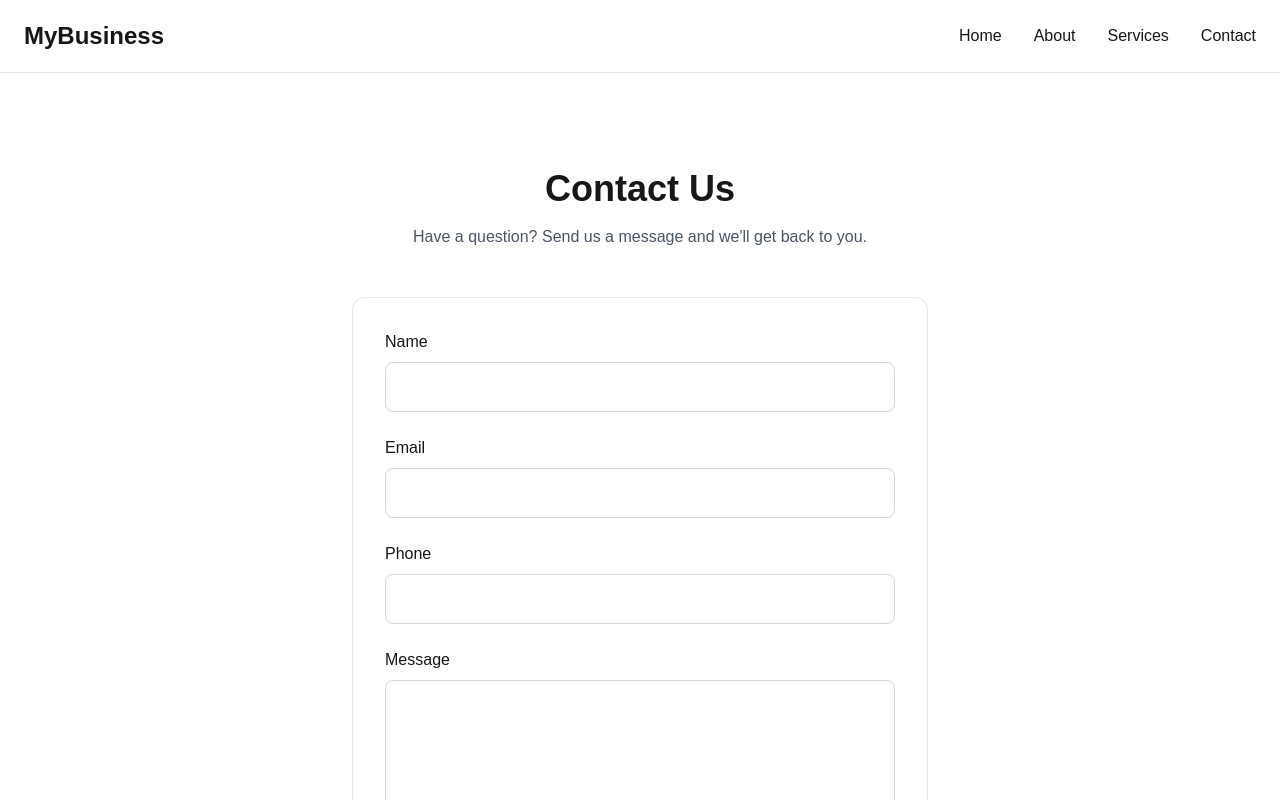
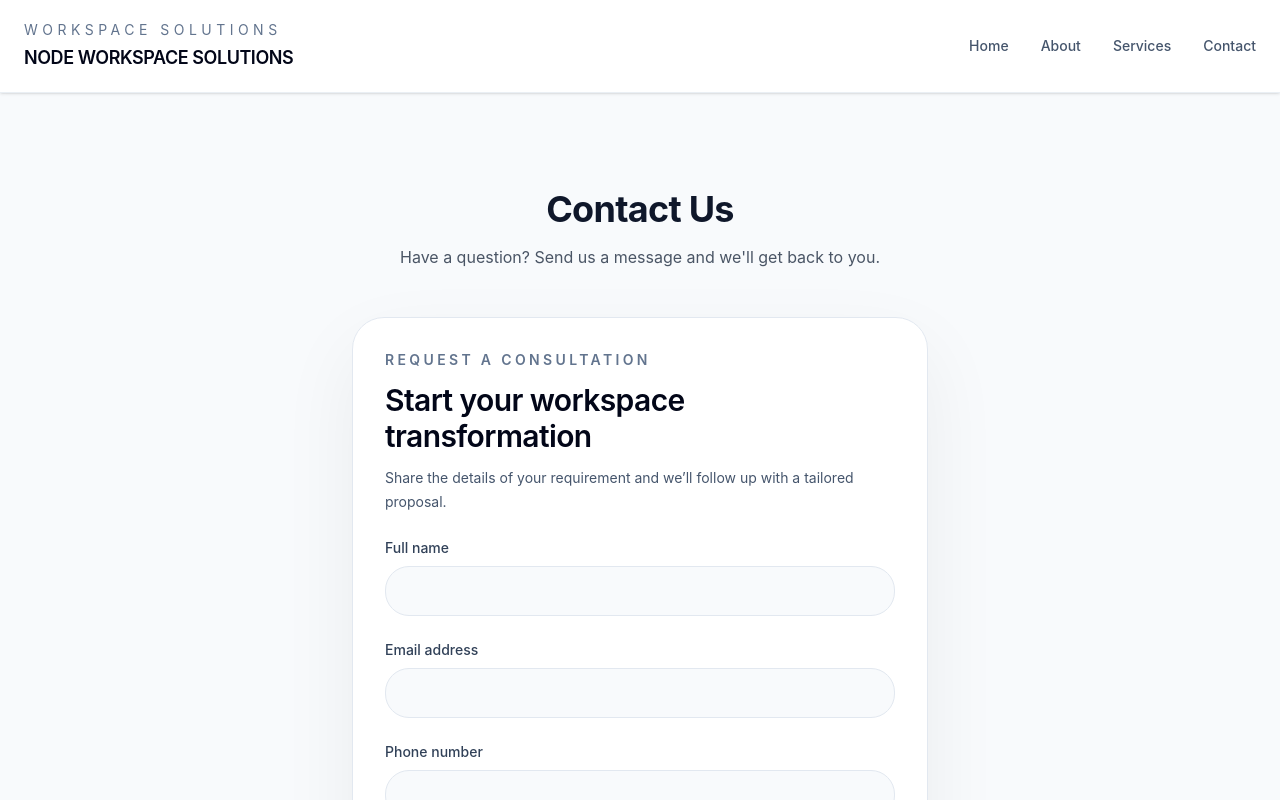
Before and after one commit to selva1011/nws, a Next.js app: page /contact in a window 1280 px wide. Shown: the top 800 px of the page. Built offline with nearby package versions, Linux system fonts and the light colour scheme.

Commit message:
fix: updated the code for basic improvements

```diff
--- a/app/globals.css
+++ b/app/globals.css
@@ -1,30 +1,76 @@
 @import "tailwindcss";
 
 :root {
-  --background: #ffffff;
-  --foreground: #171717;
+  color-scheme: light;
+  font-family: Inter, ui-sans-serif, system-ui, -apple-system, BlinkMacSystemFont,
+    "Segoe UI", sans-serif;
+  --bg: #f8fafc;
+  --surface: #ffffff;
+  --surface-soft: #f8fafc;
+  --border: rgba(148, 163, 184, 0.24);
+  --text: #0f172a;
+  --muted: #475569;
+  --accent: #0f4b8d;
+  --accent-soft: rgba(15, 75, 141, 0.08);
 }
 
 html {
   scroll-behavior: smooth;
-}
-
-@theme inline {
-  --color-background: var(--background);
-  --color-foreground: var(--foreground);
-  --font-sans: var(--font-geist-sans);
-  --font-mono: var(--font-geist-mono);
-}
-
-@media (prefers-color-scheme: dark) {
-  :root {
-    --background: #0a0a0a;
-    --foreground: #ededed;
-  }
+  background: var(--bg);
 }
 
 body {
-  background: var(--background);
-  color: var(--foreground);
-  font-family: Arial, Helvetica, sans-serif;
+  min-height: 100vh;
+  margin: 0;
+  background: var(--bg);
+  color: var(--text);
+  font-family: Inter, ui-sans-serif, system-ui, -apple-system, BlinkMacSystemFont,
+    "Segoe UI", sans-serif;
 }
+
+* {
+  box-sizing: border-box;
+}
+
+::selection {
+  background: rgba(15, 75, 141, 0.16);
+}
+
+main {
+  isolation: isolate;
+}
+
+main > * {
+  view-transition-name: page;
+  view-transition-timing-function: cubic-bezier(0.22, 1, 0.36, 1);
+  view-transition-duration: 0.45s;
+  transition: opacity 0.35s ease, transform 0.35s ease;
+}
+
+@layer base {
+  body {
+    background-image:
+      radial-gradient(circle at top left, rgba(56, 189, 248, 0.1), transparent 28%),
+      radial-gradient(circle at bottom right, rgba(59, 130, 246, 0.08), transparent 24%);
+  }
+
+  h1,
+  h2,
+  h3,
+  h4,
+  h5,
+  h6 {
+    letter-spacing: -0.02em;
+  }
+
+  .glass-panel {
+    background: rgba(255, 255, 255, 0.88);
+    border: 1px solid rgba(148, 163, 184, 0.18);
+    box-shadow: 0 30px 80px rgba(15, 23, 42, 0.08);
+    backdrop-filter: blur(18px);
+  }
+
+  .transition-fade {
+    transition: opacity 0.3s ease, transform 0.3s ease;
+  }
+}
--- a/app/layout.tsx
+++ b/app/layout.tsx
@@ -2,32 +2,34 @@ import type { Metadata } from "next";
 import "./globals.css";
 import Header from "@/components/Header";
 import Footer from "@/components/Footer";
+import PageTransition from "@/components/PageTransition";
 
 export const metadata: Metadata = {
   metadataBase: new URL("https://www.example.com"),
 
   title: {
-    default: "My Business | Chennai",
-    template: "%s | My Business",
+    default: "Workspace Solutions | Chennai",
+    template: "%s | Workspace Solutions",
   },
 
   description:
-    "Professional services in Chennai. Contact us today to learn more about our services.",
+    "High-end workspace and office solutions in Chennai. Premium design, reliable delivery, and sales-ready support.",
 
   keywords: [
-    "business Chennai",
-    "services Chennai",
-    "my business",
+    "workspace solutions",
+    "office services",
+    "Chennai workspace",
+    "corporate interiors",
   ],
 
   authors: [{ name: "My Business" }],
 
   openGraph: {
-    title: "My Business",
+    title: "Workspace Solutions",
     description:
-      "Professional services in Chennai. Contact us today.",
+      "High-end workspace and office solutions in Chennai.",
     url: "https://www.example.com",
-    siteName: "My Business",
+    siteName: "Workspace Solutions",
     type: "website",
   },
 
@@ -44,12 +46,16 @@ export default function RootLayout({
 }>) {
   return (
     <html lang="en">
-      <body>
-        <Header />
+      <body className="min-h-screen bg-slate-50 text-slate-950 antialiased">
+        <div className="isolate">
+          <Header />
 
-        <main>{children}</main>
+          <main className="transition-colors duration-500">
+            <PageTransition>{children}</PageTransition>
+          </main>
 
-        <Footer />
+          <Footer />
+        </div>
       </body>
     </html>
   );
--- a/components/ContactForm.tsx
+++ b/components/ContactForm.tsx
@@ -3,18 +3,16 @@
 import { FormEvent, useState } from "react";
 
 export default function ContactForm() {
-
   const [loading, setLoading] = useState(false);
   const [message, setMessage] = useState("");
+  const [status, setStatus] = useState<"success" | "error" | "">("");
 
-  async function handleSubmit(
-    event: FormEvent<HTMLFormElement>
-  ) {
-
+  async function handleSubmit(event: FormEvent<HTMLFormElement>) {
     event.preventDefault();
 
     setLoading(true);
     setMessage("");
+    setStatus("");
 
     const form = event.currentTarget;
     const formData = new FormData(form);
@@ -27,7 +25,6 @@ export default function ContactForm() {
     };
 
     try {
-
       const response = await fetch("/api/contact", {
         method: "POST",
         headers: {
@@ -40,12 +37,12 @@ export default function ContactForm() {
         throw new Error("Failed");
       }
 
-      setMessage("Thank you! We'll contact you soon.");
-
+      setStatus("success");
+      setMessage("Thank you! We'll contact you shortly.");
       form.reset();
-
     } catch {
-      setMessage("Something went wrong. Please try again.");
+      setStatus("error");
+      setMessage("Unable to send your request. Please try again later.");
     } finally {
       setLoading(false);
     }
@@ -54,90 +51,73 @@ export default function ContactForm() {
   return (
     <form
       onSubmit={handleSubmit}
-      className="mx-auto max-w-xl space-y-6 rounded-xl border border-gray-200 p-8"
+      className="mx-auto max-w-xl space-y-6 rounded-[2rem] border border-slate-200 bg-white p-8 shadow-[0_30px_80px_rgba(15,23,42,0.06)]"
     >
+      <div className="space-y-3">
+        <p className="text-sm font-semibold uppercase tracking-[0.24em] text-slate-500">
+          Request a consultation
+        </p>
+        <h2 className="text-3xl font-semibold text-slate-950">
+          Start your workspace transformation
+        </h2>
+        <p className="text-sm leading-6 text-slate-600">
+          Share the details of your requirement and we’ll follow up with a tailored proposal.
+        </p>
+      </div>
 
-      <div>
-        <label
-          htmlFor="name"
-          className="mb-2 block font-medium"
+      {message ? (
+        <div
+          className={`rounded-3xl border px-4 py-4 text-sm ${
+            status === "success"
+              ? "border-emerald-200 bg-emerald-50 text-emerald-800"
+              : "border-rose-200 bg-rose-50 text-rose-800"
+          }`}
+          aria-live="polite"
         >
-          Name
+          {message}
+        </div>
+      ) : null}
+
+      {[
+        { id: "name", label: "Full name", type: "text", required: true },
+        { id: "email", label: "Email address", type: "email", required: true },
+        { id: "phone", label: "Phone number", type: "tel", required: false },
+      ].map((field) => (
+        <div key={field.id}>
+          <label htmlFor={field.id} className="mb-2 block text-sm font-medium text-slate-700">
+            {field.label}
           </label>
 
           <input
-          id="name"
-          name="name"
-          type="text"
-          required
-          className="w-full rounded-lg border border-gray-300 px-4 py-3 outline-none focus:border-blue-500"
+            id={field.id}
+            name={field.id}
+            type={field.type}
+            required={field.required}
+            className="w-full rounded-3xl border border-slate-200 bg-slate-50 px-4 py-3 text-slate-950 outline-none transition duration-200 focus:border-blue-500 focus:ring-4 focus:ring-blue-100"
           />
         </div>
+      ))}
 
       <div>
-        <label
-          htmlFor="email"
-          className="mb-2 block font-medium"
-        >
-          Email
+        <label htmlFor="message" className="mb-2 block text-sm font-medium text-slate-700">
+          Project details
         </label>
-
-        <input
-          id="email"
-          name="email"
-          type="email"
-          required
-          className="w-full rounded-lg border border-gray-300 px-4 py-3 outline-none focus:border-blue-500"
-        />
-      </div>
-
-      <div>
-        <label
-          htmlFor="phone"
-          className="mb-2 block font-medium"
-        >
-          Phone
-        </label>
-
-        <input
-          id="phone"
-          name="phone"
-          type="tel"
-          className="w-full rounded-lg border border-gray-300 px-4 py-3 outline-none focus:border-blue-500"
-        />
-      </div>
-
-      <div>
-        <label
-          htmlFor="message"
-          className="mb-2 block font-medium"
-        >
-          Message
-        </label>
-
         <textarea
           id="message"
           name="message"
+          rows={5}
           required
-          rows={5}
-          className="w-full rounded-lg border border-gray-300 px-4 py-3 outline-none focus:border-blue-500"
+          className="w-full rounded-3xl border border-slate-200 bg-slate-50 px-4 py-3 text-slate-950 outline-none transition duration-200 focus:border-blue-500 focus:ring-4 focus:ring-blue-100"
         />
       </div>
 
       <button
         type="submit"
         disabled={loading}
-        className="w-full rounded-lg bg-blue-600 px-5 py-3 font-semibold text-white hover:bg-blue-700 disabled:opacity-50"
+        className="inline-flex w-full items-center justify-center rounded-3xl bg-slate-950 px-5 py-3 text-sm font-semibold text-white transition hover:bg-slate-800 disabled:cursor-not-allowed disabled:opacity-60"
       >
-        {loading ? "Sending..." : "Send Message"}
+        {loading ? "Sending request..." : "Send request"}
       </button>
-
-      {message && (
-        <p className="text-center text-sm">
-          {message}
-        </p>
-      )}
-
     </form>
   );
 }
--- a/components/Header.tsx
+++ b/components/Header.tsx
@@ -2,34 +2,33 @@ import Link from "next/link";
 
 export default function Header() {
   return (
-    <header className="border-b border-gray-200">
+    <header className="sticky top-0 z-40 border-b border-slate-200/70 bg-white/90 backdrop-blur-xl shadow-sm">
       <div className="mx-auto flex max-w-7xl items-center justify-between px-6 py-5">
-
-        <Link
-          href="/"
-          className="text-2xl font-bold"
-        >
-          MyBusiness
+        <Link href="/" className="space-y-1 text-slate-950">
+          <p className="text-sm uppercase tracking-[0.32em] text-slate-500">
+            Workspace Solutions
+          </p>
+          <p className="text-lg font-semibold tracking-tight">
+            NODE WORKSPACE SOLUTIONS
+          </p>
         </Link>
 
-        <nav className="flex gap-8">
-          <Link href="/" className="hover:text-blue-600">
-            Home
-          </Link>
-
-          <Link href="/about" className="hover:text-blue-600">
-            About
-          </Link>
-
-          <Link href="/services" className="hover:text-blue-600">
-            Services
-          </Link>
-
-          <Link href="/contact" className="hover:text-blue-600">
-            Contact
-          </Link>
+        <nav className="flex flex-wrap gap-8 text-sm font-medium text-slate-600">
+          {[
+            ["/", "Home"],
+            ["/about", "About"],
+            ["/services", "Services"],
+            ["/contact", "Contact"],
+          ].map(([href, label]) => (
+            <Link
+              key={href}
+              href={href}
+              className="transition-colors duration-200 hover:text-slate-950"
+            >
+              {label}
+            </Link>
+          ))}
         </nav>
-
       </div>
     </header>
   );
--- /dev/null
+++ b/components/PageTransition.tsx
@@ -0,0 +1,39 @@
+"use client";
+
+import { ReactNode, useEffect, useRef } from "react";
+import { usePathname } from "next/navigation";
+
+export default function PageTransition({
+  children,
+}: {
+  children: ReactNode;
+}) {
+  const pathname = usePathname();
+  const previousPath = useRef(pathname);
+
+  useEffect(() => {
+    if (previousPath.current === pathname) {
+      return;
+    }
+
+    if (typeof document !== "undefined" && "startViewTransition" in document) {
+      (document as unknown as {
+        startViewTransition: (callback: () => void) => void;
+      }).startViewTransition(() => {
+        // The new route content is rendered automatically by Next.js.
+      });
+    }
+
+    previousPath.current = pathname;
+  }, [pathname]);
+
+  return (
+    <div
+      key={pathname}
+      className="transition-fade relative overflow-hidden"
+      aria-live="polite"
+    >
+      {children}
+    </div>
+  );
+}
```
Also changed, not shown: components/Footer.tsx (+4 -8 lines), public/logo.png (added). Lines whose indentation alone changed are shown as unchanged.
